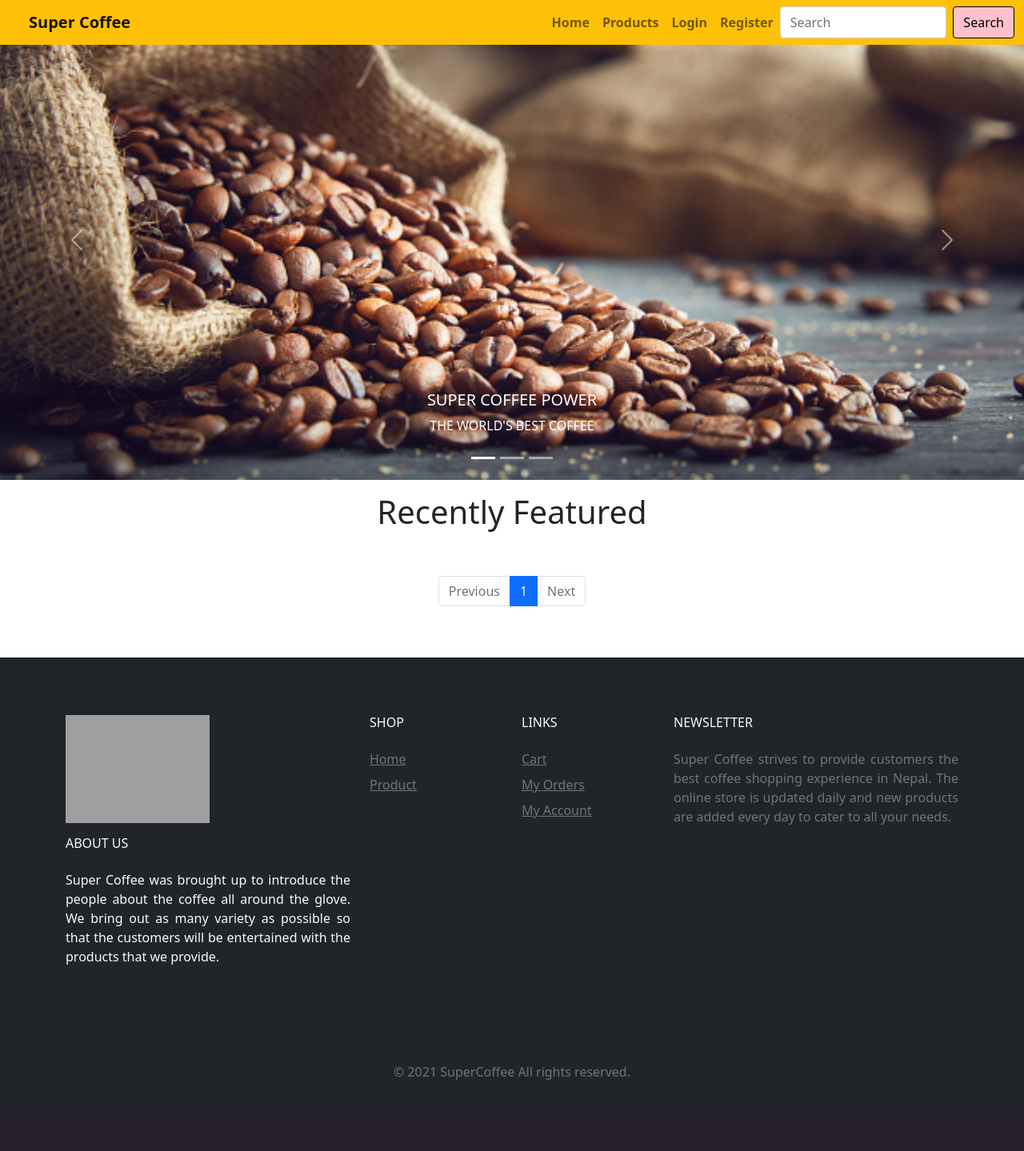
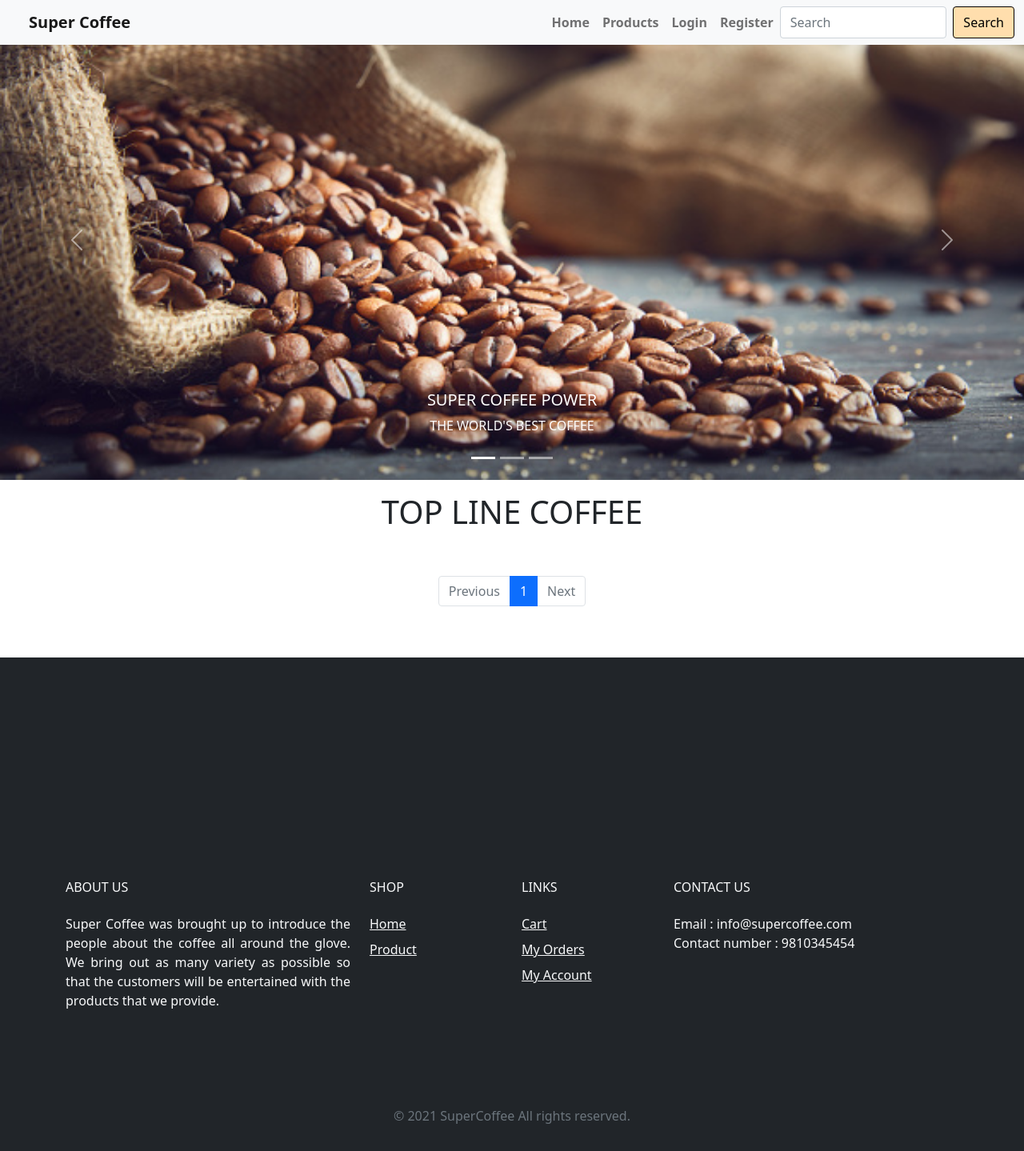
Before and after one commit to bilab-thapa/super_coffee, a Django app: page /products/homepage in a window 1280 px wide. Shown: the whole page at 80% size. Before the commit the page ends 1350 px from the top, so only its background shows below. Run offline with Django 3.2, Linux system fonts and the light colour scheme; data that the repository does not hold is empty; grey boxes are pictures that could not be loaded.

Commit message:
Addition of products

```diff
--- a/online_shopping/products/templates/products/homepage.html
+++ b/online_shopping/products/templates/products/homepage.html
@@ -4,6 +4,7 @@
 {% block title %}
 <title>Homepage</title>
 {% endblock title %}
+
 
 {% block main_content %}
 <div id="carouselExampleDark" class="carousel carousel-light slide" data-bs-ride="carousel">
@@ -23,11 +24,13 @@
     <div class="carousel-item" data-bs-interval="2000">
       <img src="{% static 'images/s1.jpg'%}" class="d-block w-100" alt="..." height = "600" width = "400">
       <div class="carousel-caption d-none d-md-block">
+          <h5>ENERGIZE YOUR DAY</h5>
       </div>
     </div>
     <div class="carousel-item">
       <img src="{% static 'images/s3.jpg'%} " class="d-block w-100" alt="..." height = "600" width = "400">
       <div class="carousel-caption d-none d-md-block">
+          <h5>COFFEE FIRST</h5>
       </div>
     </div>
   </div>
@@ -40,18 +43,19 @@
     <span class="visually-hidden">Next</span>
   </button>
 </div>
+
 <div class="container mt-3">
-    <h1 class="text-center">Recently Featured</h1>
+    <h1 class="text-center">TOP LINE COFFEE</h1>
     <div class="row justify-content-around">
         {% for i in products %}
         <div class="card col-md-3 m-3">
-            <img src="/{{i.product_image}}" class="card-img-top" width="100" alt="...">
+            <img src="/{{i.product_image}}" class="card-img-top" width="100" height = "250" alt="...">
             <div class="card-body">
                 <h5 class="card-title">{{i.product_name}}</h5>
                 <p class="card-text">Rs. {{i.product_price}}</p>
                 <p class="card-title">{{i.product_category}}</p>
 
-                <a href="/products/add_to_cart/{{i.id}}" class="btn btn-primary"
+                <a href="/products/add_to_cart/{{i.id}}" class="btn btn-dark"
                 onclick="return confirm('Are you sure you want to add this item to cart?">Add to Cart</a>
             </div>
         </div>
@@ -91,4 +95,5 @@
             {% endif %}
         </ul>
       </nav>
+
 {% endblock main_content %}
--- a/online_shopping/products/templates/products/show_products.html
+++ b/online_shopping/products/templates/products/show_products.html
@@ -4,7 +4,7 @@
 {% block title %}
 <title>Products</title>
 {% endblock title %}
-
+<br>
 {% block main_content %}
 <h1>All Products</h1>
 <div class="container">
@@ -12,7 +12,7 @@
         {% include 'messages.html' %}
         {% for i in products %}
         <div class="card col-md-3 m-3">
-            <img src="/{{i.product_image}}" class="card-img-top" alt="...">
+            <img src="/{{i.product_image}}" class="card-img-top" width="100" height = "240" alt="...">
             <div class="card-body">
                 <h5 class="card-title">{{i.product_name}}</h5>
                 <p class="card-text">Rs. {{i.product_price}}</p>
--- a/online_shopping/templates/footer.html
+++ b/online_shopping/templates/footer.html
@@ -2,8 +2,9 @@
   <!-- Footer -->
   <footer class="bg-dark mt-5">
     <div class="container py-5">
+      <iframe src="https://www.google.com/maps/embed?pb=!1m14!1m8!1m3!1d897.0586886483637!2d85.6330392!3d27.8983019!3m2!1i1024!2i768!4f13.1!3m3!1m2!1s0x39ea55104e03022f%3A0x4cac8f169a6d4e9c!2sSuper%20Coffee!5e1!3m2!1sen!2snp!4v1632934788756!5m2!1sen!2snp" width="350" height="200" style="border:0;" allowfullscreen="" loading="lazy"></iframe>
       <div class="row py-4">
-        <div class="col-lg-4 col-md-6 mb-4 mb-lg-0"><img src="img/logo.png" alt="" width="180" class="mb-3">
+        <div class="col-lg-4 col-md-6 mb-4 mb-lg-0">
           <h6 class="text-uppercase text-light font-weight-bold mb-4">About Us</h6>
           <p class="font-italic text-light" align = 'justify'>Super Coffee was brought up to introduce the people about the coffee all
             around the glove. We bring out as many variety as possible so that the customers will be entertained with
@@ -12,8 +13,8 @@
         <div class="col-lg-2 col-md-6 mb-4 mb-lg-0">
           <h6 class="text-uppercase  text-light font-weight-bold mb-4">Shop</h6>
           <ul class="list-unstyled mb-0">
-            <li class="mb-2"><a href="/products/homepage" class="text-muted">Home</a></li>
-            <li class="mb-2"><a href="/products/get_product_user" class="text-muted">Product</a></li>
+            <li class="mb-2"><a href="/products/homepage" class="text-light">Home</a></li>
+            <li class="mb-2"><a href="/products/get_product_user" class="text-light">Product</a></li>
 
 
           </ul>
@@ -21,23 +22,22 @@
         <div class="col-lg-2 col-md-6 mb-4 mb-lg-0">
           <h6 class="text-uppercase text-light font-weight-bold mb-4">Links</h6>
           <ul class="list-unstyled mb-0">
-            <li class="mb-2"><a href="/products/mycart" class="text-muted">Cart</a></li>
-            <li class="mb-2"><a href="/products/my_order" class="text-muted">My Orders</a></li>
-            <li class="mb-2"><a href="/profile" class="text-muted">My Account</a></li>
+            <li class="mb-2"><a href="/products/mycart" class="text-light">Cart</a></li>
+            <li class="mb-2"><a href="/products/my_order" class="text-light">My Orders</a></li>
+            <li class="mb-2"><a href="/profile" class="text-light">My Account</a></li>
 
           </ul>
         </div>
         <div class="col-lg-4 col-md-6 mb-lg-0">
-          <h6 class="text-uppercase text-light font-weight-bold mb-4">Newsletter</h6>
-          <p class="text-muted mb-4" align = 'justify'>Super Coffee strives to provide customers the best coffee shopping experience in Nepal.
-            The online store is updated daily and new products are added every day to cater to all your needs.</p>
+          <h6 class="text-uppercase text-light font-weight-bold mb-4">Contact Us</h6>
+          <p class="text-light mb-4" align = 'justify'>Email : info@supercoffee.com <br>Contact number : 9810345454</p>
 
         </div>
       </div>
     </div>
 
     <!-- Copyrights -->
-    <div class="bg-dark py-4">
+    <div class="bg-dark py-4 ">
       <div class="container text-center">
         <p class="text-muted mb-0 py-2">© 2021 SuperCoffee All rights reserved.</p>
       </div>
--- a/online_shopping/templates/header.html
+++ b/online_shopping/templates/header.html
@@ -1,5 +1,5 @@
 <!--    User Header-->
-<nav class="navbar fixed-top navbar-expand-lg navbar-light bg-warning">
+<nav class="navbar fixed-top navbar-expand-lg navbar-light bg-light">
   <div class="container-fluid">
     <a class="navbar-brand ps-4" href="/products/homepage"><b>Super Coffee</b></a>
     <button class="navbar-toggler" type="button" data-bs-toggle="collapse" data-bs-target="#navbarSupportedContent" aria-controls="navbarSupportedContent" aria-expanded="false" aria-label="Toggle navigation">
@@ -39,9 +39,8 @@
 <!--        Search Button-->
         <form  method="GET" action="search" class="d-flex">
             <input name="z" class="form-control me-2 my-2, my-lg-0, me-sm-0, my-sm-0" type="search" placeholder="Search" aria-label="Search">
-            <button class="btn btn-outline-success" type="submit" style = "background-color:pink;border-color:black;color:black;">Search</button>
+            <button class="btn btn-outline-success" type="submit" style = "background-color:#FFDEAD;border-color:black;color:black;">Search</button>
         </form>
-
 
       </ul>
     </div>
```
Also changed, not shown: README.md (deleted), online_shopping/static/images/3peaks.jpg (added), online_shopping/static/images/oldtown.jpg (added), online_shopping/static/images/supercoffee.jpg (added), online_shopping/static/upload/3peaks.jpg (added), online_shopping/static/upload/oldtown.jpg (added), online_shopping/static/upload/supercoffee.jpg (added).
